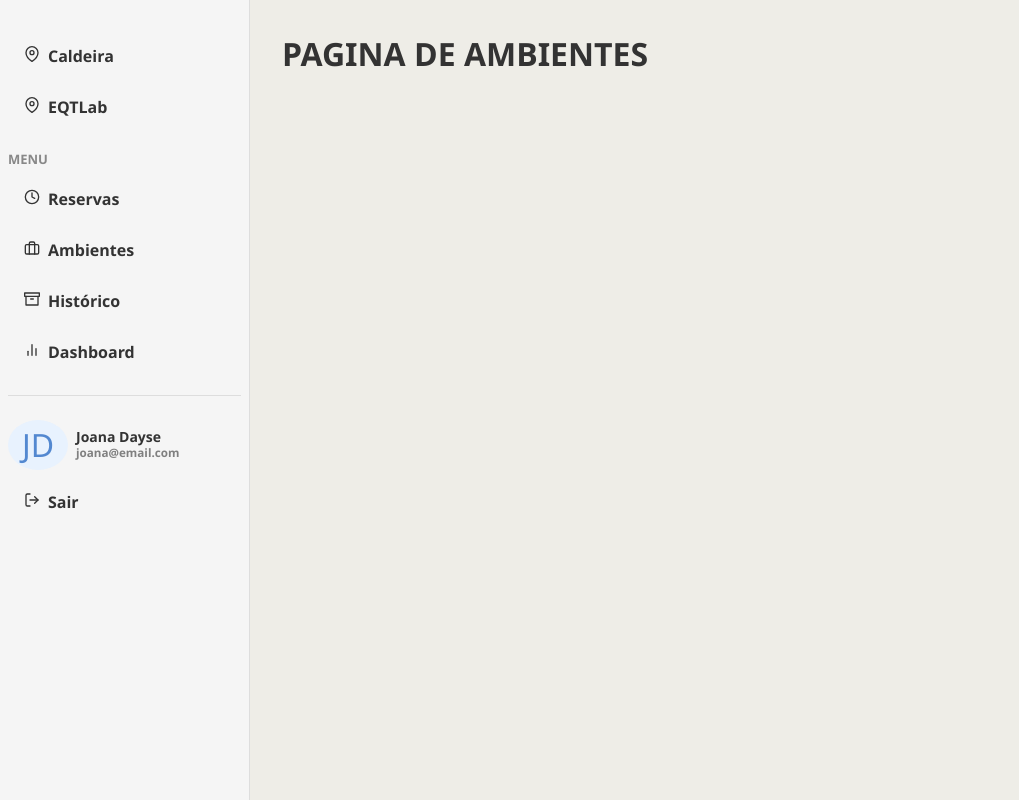
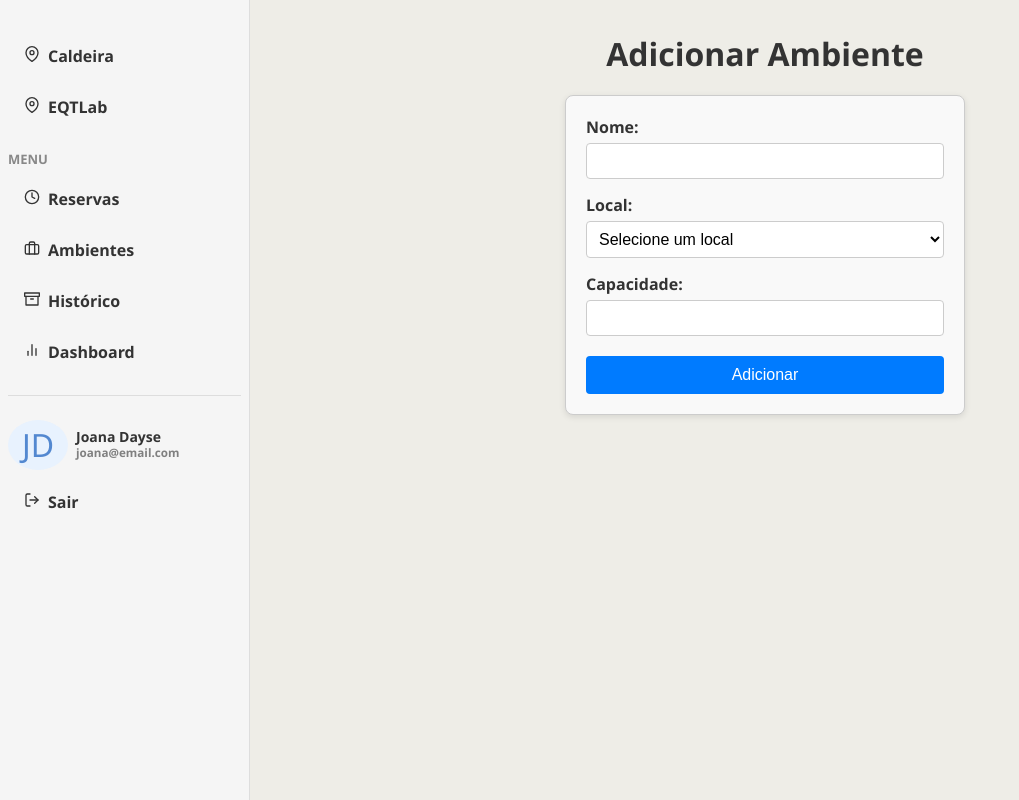
Before and after one commit to Joanadayse/booking-app-frontend, a React (Vite) app: page /ambientes/novo in a window 1280 px wide. Shown: the whole page, without its empty margins (0-1019 px from the left). Built offline with nearby package versions, Linux system fonts and the light colour scheme.

Commit message:
pagina de adicionar ambiente (sala)

```diff
--- a/src/models/booking.ts
+++ b/src/models/booking.ts
@@ -27,3 +27,9 @@ export interface Booking {
   Space?: { name: string; location: string; };
   User?: { name: string; email: string; };
 }
+
+export interface CreateSpaceData {
+  name: string;
+  location: string;
+  capacity: number;
+}
--- a/src/pages/Ambientes/AdicionarAmbiente.tsx
+++ b/src/pages/Ambientes/AdicionarAmbiente.tsx
@@ -1,15 +1,151 @@
+import { useState } from "react";
+import { useNavigate } from "react-router-dom";
 import { DefaultLayout } from "../../styles/DefaultLayout";
-
-
-
+import { createSpace } from "../../services/api";
 
 const AdicionarAmbiente = () => {
-    return (
-   <DefaultLayout>
-    <h1>PAGINA DE AMBIENTES</h1>
+  const [form, setForm] = useState({
+    name: "",
+    location: "",
+    capacity: ""
+  });
 
-   </DefaultLayout>
+  const navigate = useNavigate();
+
+  const handleChange = (e: React.ChangeEvent<HTMLInputElement | HTMLSelectElement>) => {
+    setForm({ ...form, [e.target.name]: e.target.value });
+  };
+
+  const handleSubmit = async (e: React.FormEvent) => {
+    e.preventDefault();
+    try {
+      await createSpace({
+        name: form.name,
+        location: form.location,
+        capacity: Number(form.capacity)
+      });
+      alert("Ambiente adicionado com sucesso!");
+      navigate("/ambientes");
+    } catch (error) {
+      alert("Erro ao adicionar ambiente.");
+    }
+  };
+
+  return (
+    <DefaultLayout>
+      <h1 style={{ textAlign: "center", marginBottom: "20px" }}>Adicionar Ambiente</h1>
+
+      <form
+        onSubmit={handleSubmit}
+        style={{
+          maxWidth: "400px",
+          margin: "0 auto",
+          padding: "20px",
+          border: "1px solid #ccc",
+          borderRadius: "8px",
+          backgroundColor: "#f9f9f9",
+          boxShadow: "0 2px 6px rgba(0,0,0,0.1)"
+        }}
+      >
+        <div style={{ marginBottom: "15px" }}>
+          <label
+            htmlFor="name"
+            style={{ display: "block", marginBottom: "5px", fontWeight: "600" }}
+          >
+            Nome:
+          </label>
+          <input
+            id="name"
+            type="text"
+            name="name"
+            value={form.name}
+            onChange={handleChange}
+            required
+            style={{
+              width: "100%",
+              padding: "8px",
+              borderRadius: "4px",
+              border: "1px solid #ccc",
+              fontSize: "1rem"
+            }}
+          />
+        </div>
+
+        <div style={{ marginBottom: "15px" }}>
+          <label
+            htmlFor="location"
+            style={{ display: "block", marginBottom: "5px", fontWeight: "600" }}
+          >
+            Local:
+          </label>
+          <select
+            id="location"
+            name="location"
+            value={form.location}
+            onChange={handleChange}
+            required
+            style={{
+              width: "100%",
+              padding: "8px",
+              borderRadius: "4px",
+              border: "1px solid #ccc",
+              fontSize: "1rem",
+              backgroundColor: "white",
+              cursor: "pointer"
+            }}
+          >
+            <option value="">Selecione um local</option>
+            <option value="Caldeira">Caldeira</option>
+            <option value="EQTLAB">EQTLAB</option>
+          </select>
+        </div>
+
+        <div style={{ marginBottom: "20px" }}>
+          <label
+            htmlFor="capacity"
+            style={{ display: "block", marginBottom: "5px", fontWeight: "600" }}
+          >
+            Capacidade:
+          </label>
+          <input
+            id="capacity"
+            type="number"
+            name="capacity"
+            value={form.capacity}
+            onChange={handleChange}
+            required
+            min={1}
+            style={{
+              width: "100%",
+              padding: "8px",
+              borderRadius: "4px",
+              border: "1px solid #ccc",
+              fontSize: "1rem"
+            }}
+          />
+        </div>
+
+        <button
+          type="submit"
+          style={{
+            width: "100%",
+            padding: "10px",
+            backgroundColor: "#007bff",
+            color: "white",
+            border: "none",
+            borderRadius: "4px",
+            fontSize: "1rem",
+            cursor: "pointer",
+            transition: "background-color 0.3s"
+          }}
+          onMouseEnter={e => (e.currentTarget.style.backgroundColor = "#0056b3")}
+          onMouseLeave={e => (e.currentTarget.style.backgroundColor = "#007bff")}
+        >
+          Adicionar
+        </button>
+      </form>
+    </DefaultLayout>
   );
-}
+};
 
 export default AdicionarAmbiente;
--- a/src/pages/Ambientes/Ambientes.tsx
+++ b/src/pages/Ambientes/Ambientes.tsx
@@ -3,6 +3,7 @@ import { useEffect, useState } from "react";
 import { DefaultLayout } from "../../styles/DefaultLayout";
 import type { Space } from "../../models/booking";
 import { getSpaces } from "../../services/api";
+import { Link } from "react-router-dom";
 
 const Ambientes = () => {
    const [spaces, setSpaces] = useState<Space[] | null>(null);
@@ -30,6 +31,9 @@ useEffect(() => {
         <h1 style={{ fontSize: "2rem", marginBottom: "1.5rem", textAlign: "center" }}>
           Página de Ambientes
         </h1>
+            <Link to="/ambientes/novo">
+        <button style={{ marginBottom: "20px" }}>Adicionar Novo Ambiente</button>
+      </Link>
 
         {error && (
           <p style={{ color: "red", textAlign: "center" }}>{error}</p>
--- a/src/services/api.ts
+++ b/src/services/api.ts
@@ -1,6 +1,6 @@
 import axios from "axios";
 import type { LoginData, User } from "../models/auth";
-import type {  Booking, Space } from "../models/booking";
+import type {  Booking, CreateSpaceData, Space } from "../models/booking";
 
 
 
@@ -27,3 +27,8 @@ export const getSpaces = async (): Promise<Space[]> => {
   const response = await api.get<Space[]>("/spaces");
   return response.data;
 };
+
+export const createSpace = async (space: CreateSpaceData): Promise<Space> => {
+  const response = await api.post<Space>("/spaces", space);
+  return response.data;
+};
```
Also changed, not shown: src/models/stats.ts (line endings or trailing spaces).
